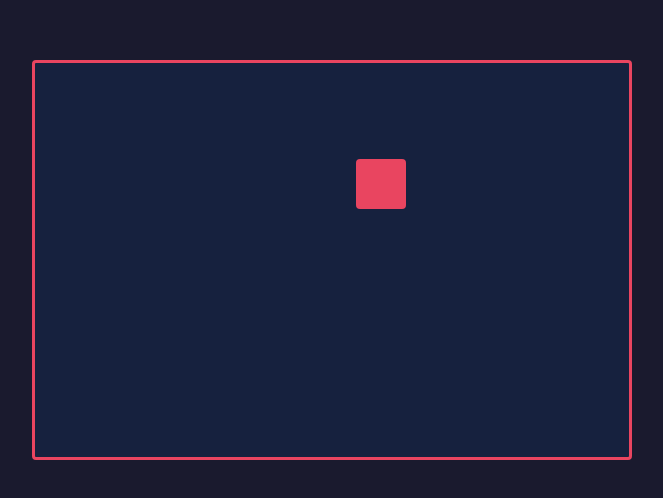
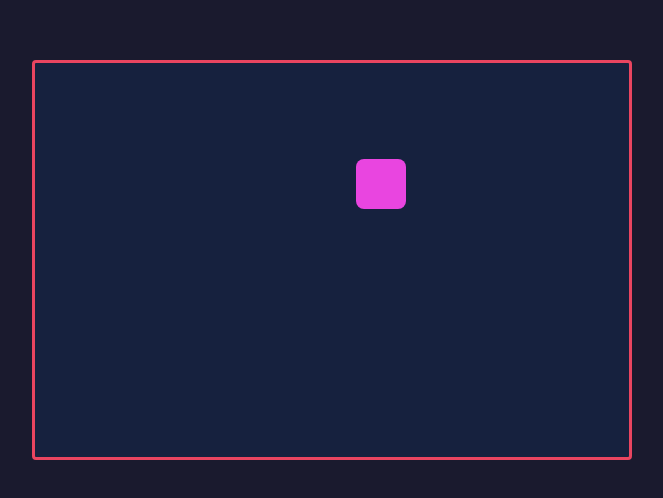
Before and after one commit to curlywurlycraig/ona_test, a plain HTML site: page index.html in a window 1280 px wide. Shown: the part 140-638 px from the top of the page, without its empty margins (308-971 px from the left). Drawn offline with Linux system fonts and the light colour scheme.

Commit message:
Change box colour and border radius

```diff
--- a/index.html
+++ b/index.html
@@ -18,9 +18,9 @@
   #box {
     width: 50px;
     height: 50px;
-    background: #e94560;
+    background: #e945e0;
     position: absolute;
-    border-radius: 4px;
+    border-radius: 8px;
   }
 </style>
 </head>
```
